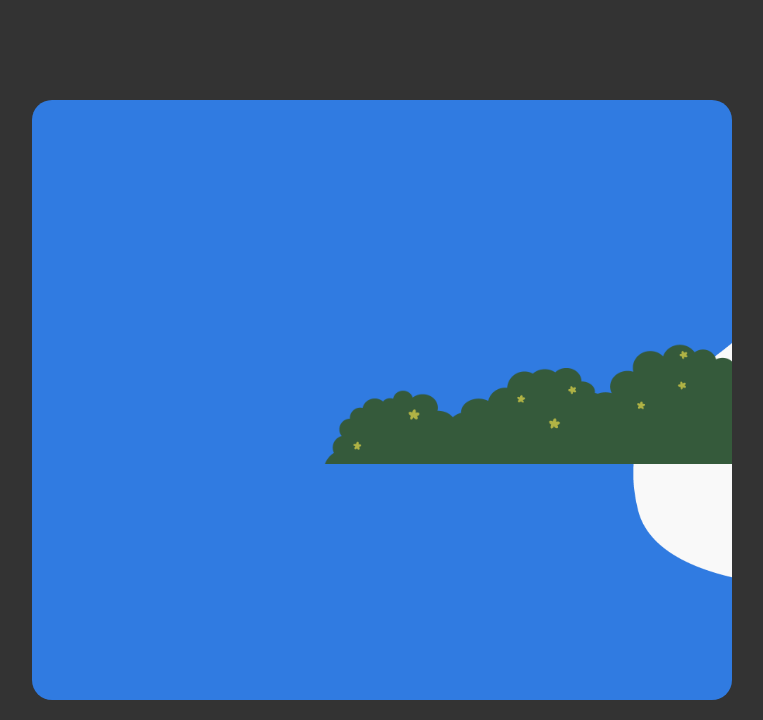
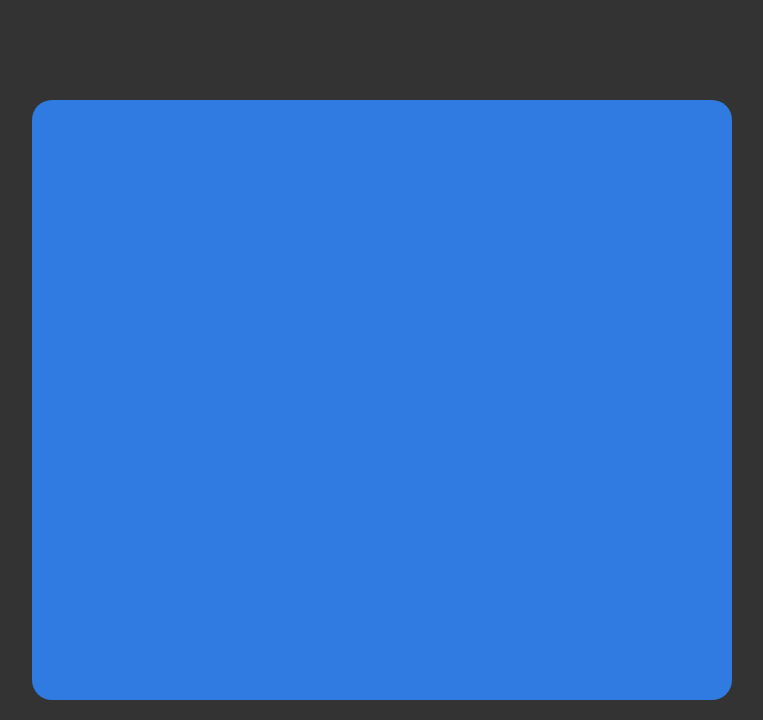
Before and after one commit to ending1221/TOEMOMO_ScrollAnimation, a plain HTML site: page index.html in a window 1280 px wide. Shown: the top 720 px of the page, without its empty margins (258-1021 px from the left). Drawn offline with nearby package versions, Linux system fonts and the light colour scheme.

Commit message:
[新增] 樹叢初始狀態

```diff
--- a/index.html
+++ b/index.html
@@ -22,7 +22,7 @@
                 <img src="img/mouth.png" alt="" class="mouth">
             </div>
         </div>
-        <img src="img/grass.png" class="grass"></img>
+        <img src="img/grass.png" class="grass down"></img>
     </div>
     <script src="https://cdnjs.cloudflare.com/ajax/libs/jquery/3.5.1/jquery.min.js"></script>
     <script src="js/main.js"></script>
--- a/sass/style.sass
+++ b/sass/style.sass
@@ -39,7 +39,6 @@ html,body
     background-color: $blue
     +center
     overflow: hidden
-    z-index: -2
     border-radius: 20px
 
 .chi
@@ -51,8 +50,12 @@ html,body
 
 .grass
     width: 100%
-    position: relative
+    position: absolute
     right: 0
+    bottom: 0
+
+.grass.down
+    bottom: -150px
 
 .d_none
     display: none
```
Also changed, not shown: css/style.css, 1 other file.
